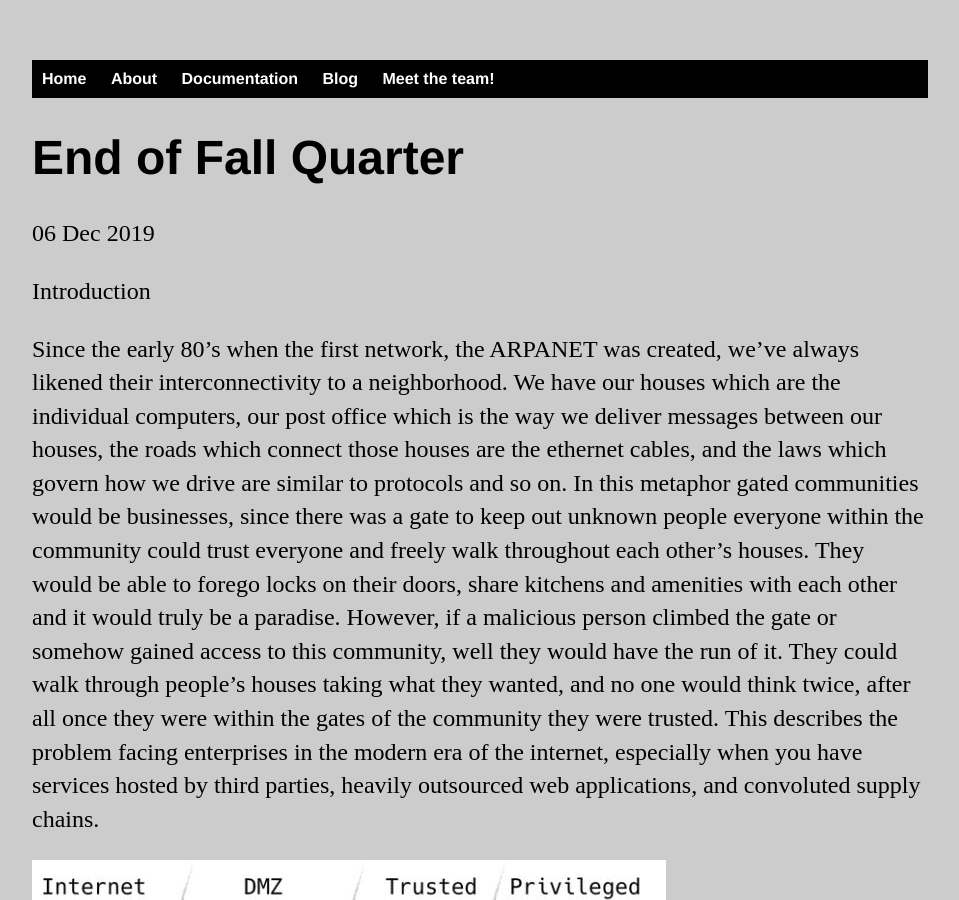
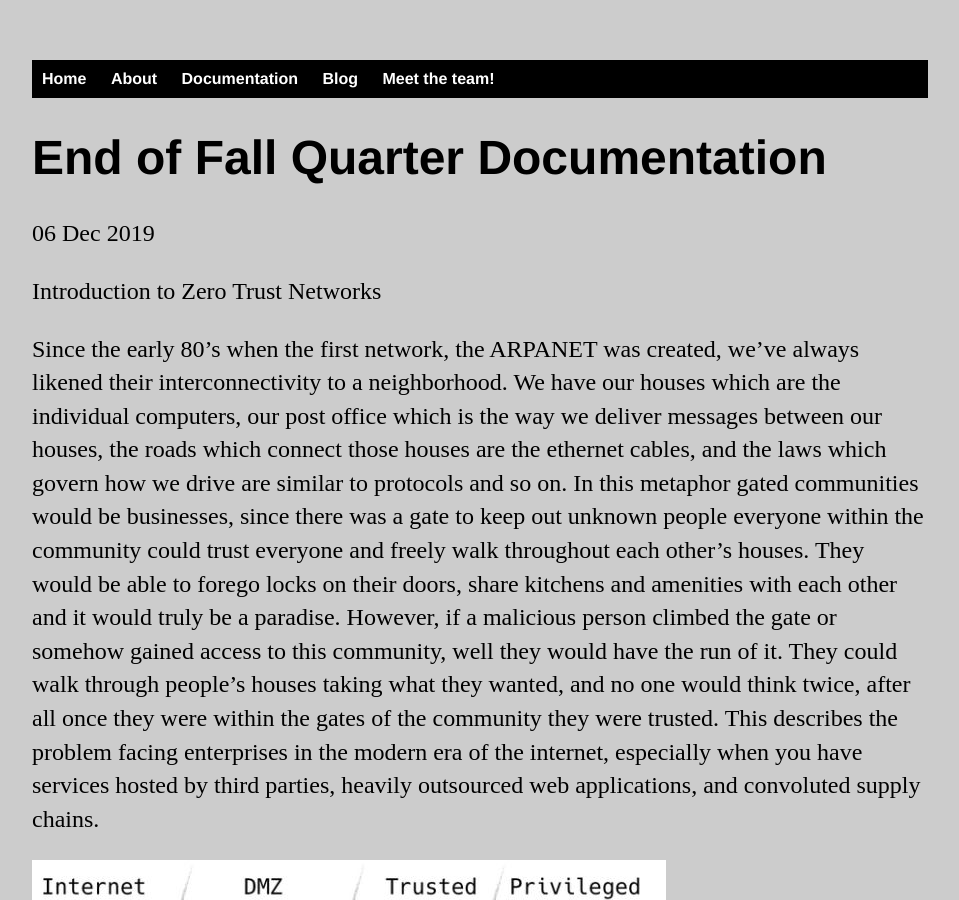
Before and after one commit to WWUZeroTrust/WWUZeroTrust.github.io, a Jekyll site: the page built from _posts/2019-12-6-End-of-Fall-Quarter.md, in a window 1280 px wide and 900 px high. Shown: the whole window, without its empty margins (160-1119 px from the left). Built offline with Jekyll 4.4.1, drawn with Linux system fonts in a browser that asks for light colours.

Commit message:
Update 2019-12-6-End-of-Fall-Quarter.md

```diff
--- a/_posts/2019-12-6-End-of-Fall-Quarter.md
+++ b/_posts/2019-12-6-End-of-Fall-Quarter.md
@@ -1,10 +1,10 @@
 ---
 layout: post
-title: "End of Fall Quarter"
+title: "End of Fall Quarter Documentation"
 date: 2019-12-6
 ---
 
-Introduction
+Introduction to Zero Trust Networks
 
 Since the early 80’s when the first network, the ARPANET was created, we’ve always likened their interconnectivity to a neighborhood. We have our houses which are the individual computers, our post office which is the way we deliver messages between our houses, the roads which connect those houses are the ethernet cables, and the laws which govern how we drive are similar to protocols and so on.  In this metaphor gated communities would be businesses, since there was a gate to keep out unknown people everyone within the community could trust everyone and freely walk throughout each other's houses. They would be able to forego locks on their doors, share kitchens and amenities with each other and it would truly be a paradise. However, if a malicious person climbed the gate or somehow gained access to this community, well they would have the run of it. They could walk through people's houses taking what they wanted, and no one would think twice, after all once they were within the gates of the community they were trusted. This describes the problem facing enterprises in the modern era of the internet, especially when you have services hosted by third parties, heavily outsourced web applications, and convoluted supply chains.
 
```
